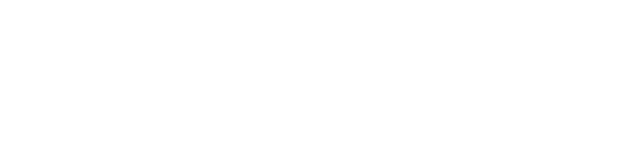
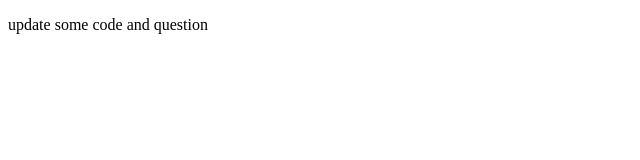
Before and after one commit to muhammadsarib66/javascript-17-to-31-chapter-assignment-, a plain HTML site: page index.html in a window 1280 px wide. Shown: the whole page, without its empty margins (0-640 px from the left). Drawn offline with Linux system fonts and the light colour scheme.

Commit message:
Update index.html

```diff
--- a/index.html
+++ b/index.html
@@ -7,7 +7,7 @@
     <title>Document</title>
 </head>
 <body>
-
+ <p> update some code and question </p>
 
     <script src="app.js"></script>
 </body>
```
